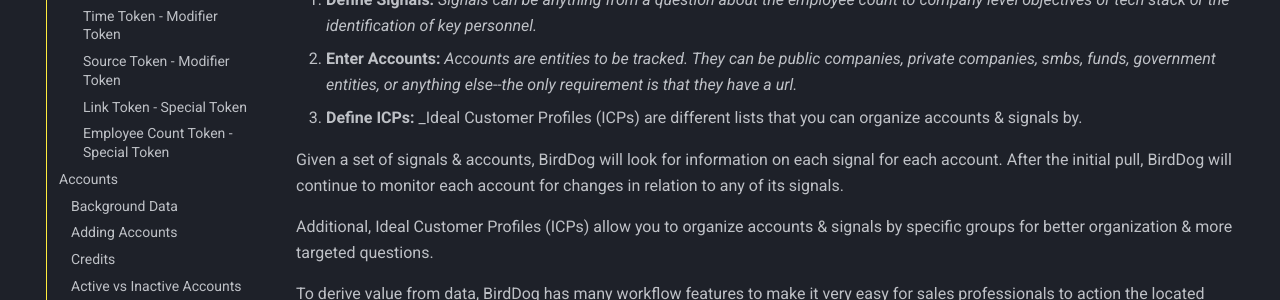
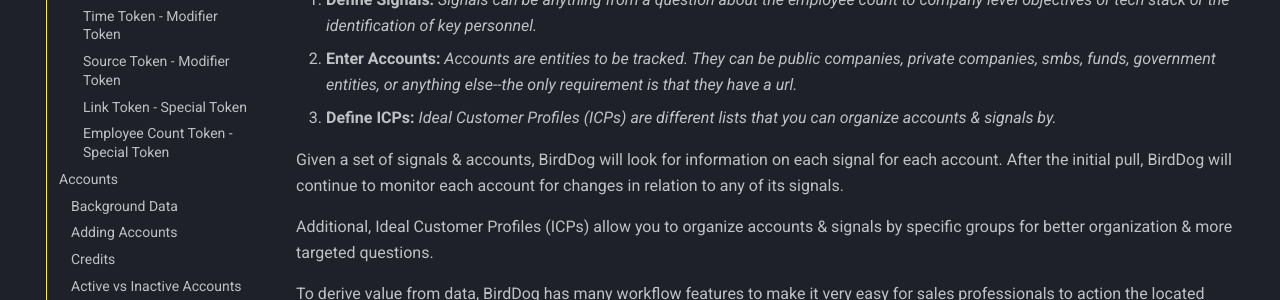
Before and after one commit to BirdDog-Intel/birddog_docs, an MkDocs documentation site: the page built from docs/user_docs.md, in a window 1280 px wide and 900 px high. Shown: the part 418-718 px from the top of the window. Built offline with MkDocs 1.6.1 and Material for MkDocs 9.7.7, drawn with Linux system fonts in a browser that asks for light colours.

```diff
--- a/docs/user_docs.md
+++ b/docs/user_docs.md
@@ -10,7 +10,7 @@ More specifically, BirdDog lets users:
 
 1. **Define Signals:** _Signals can be anything from a question about the employee count to company level objectives or tech stack or the identification of key personnel._
 2. **Enter Accounts:** _Accounts are entities to be tracked. They can be public companies, private companies, smbs, funds, government entities, or anything else--the only requirement is that they have a url._
-3. **Define ICPs:** _Ideal Customer Profiles (ICPs) are different lists that you can organize accounts & signals by.
+3. **Define ICPs:** _Ideal Customer Profiles (ICPs) are different lists that you can organize accounts & signals by._
 
 Given a set of signals & accounts, BirdDog will look for information on each signal for each account. After the initial pull, BirdDog will continue to monitor each account for changes in relation to any of its signals.
 
```
